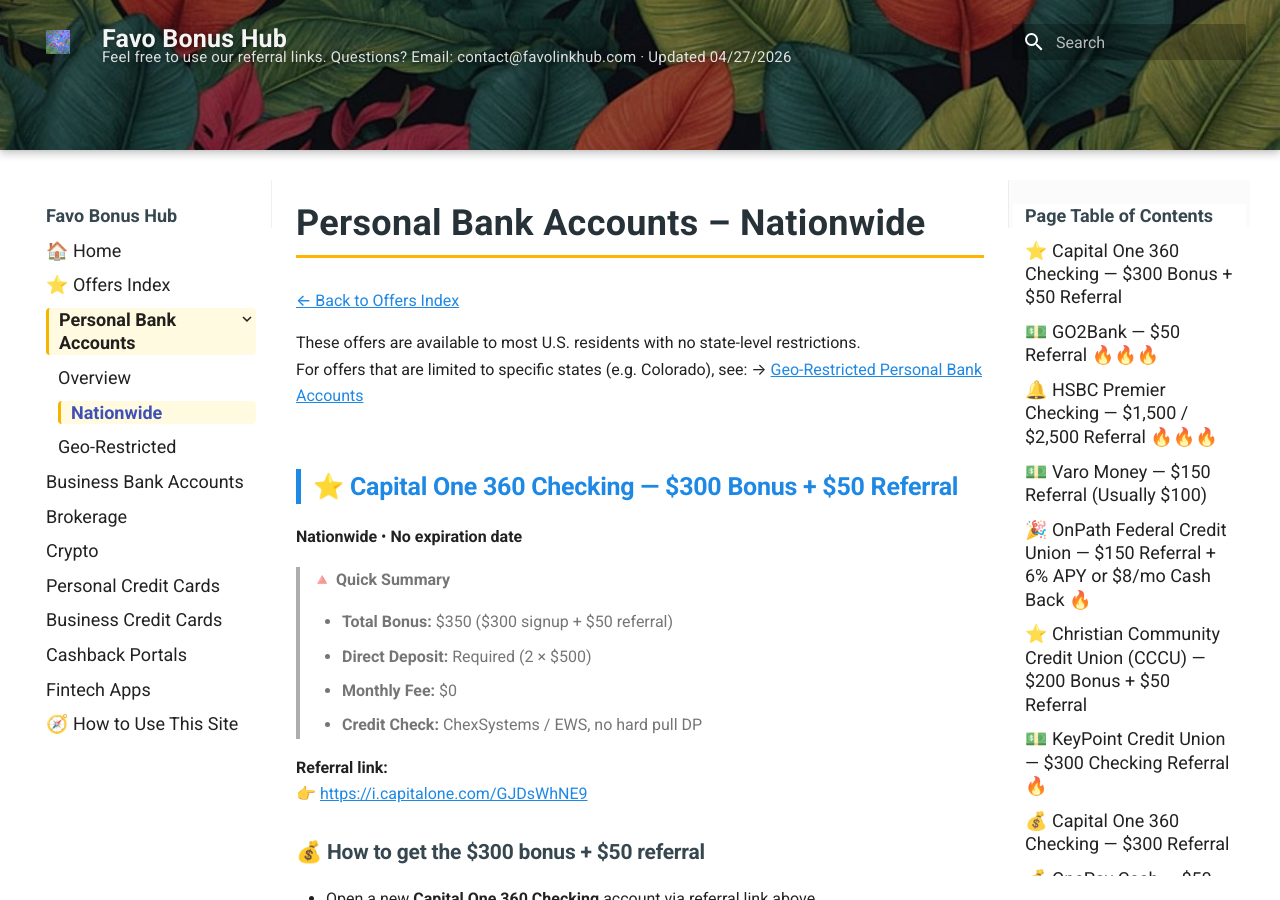
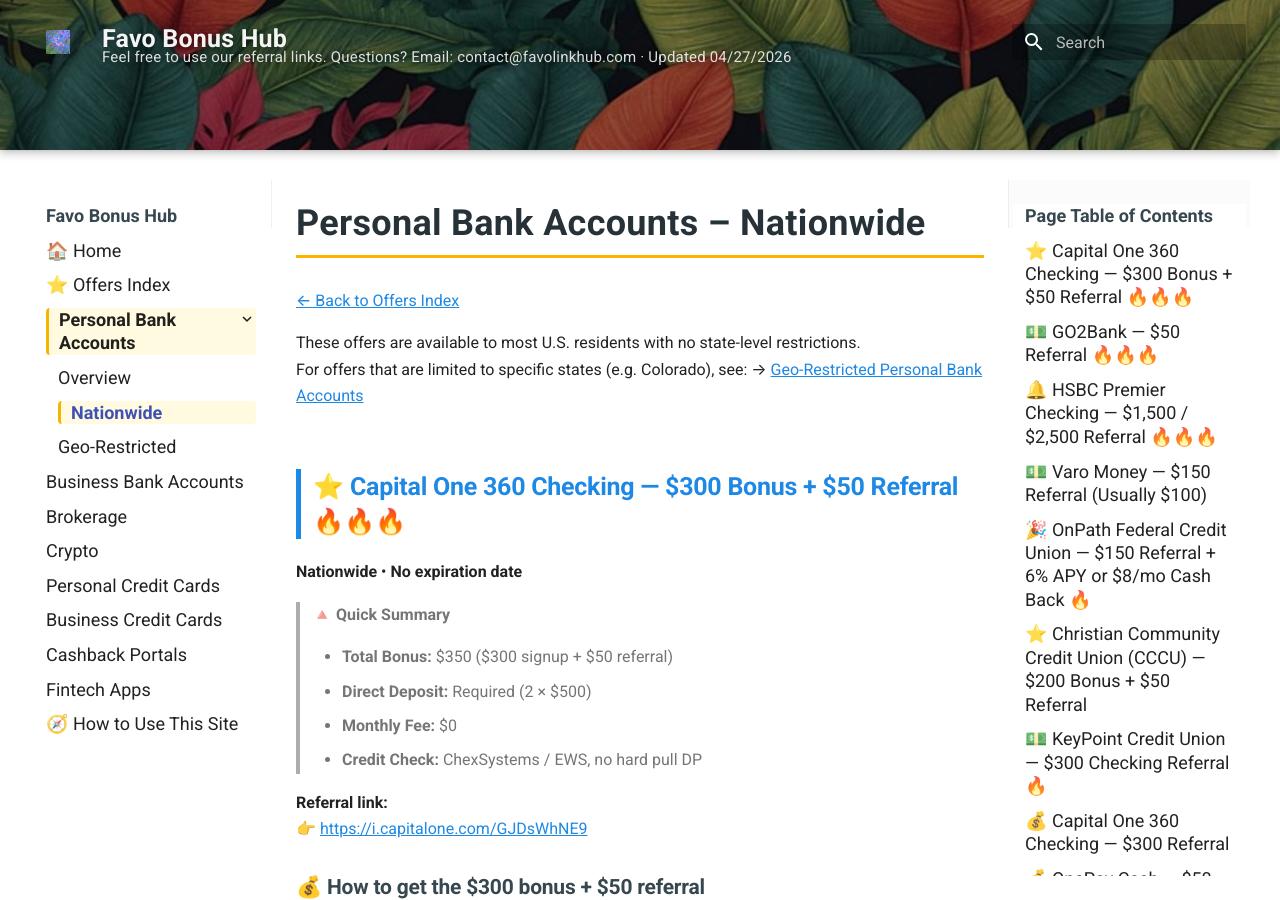
Before and after one commit to whispersofzephyr/favolinkhub-site, an MkDocs documentation site: the page built from docs/personal-bank-nationwide.md, in a window 1280 px wide and 900 px high. Built offline with MkDocs 1.6.1 and Material for MkDocs 9.7.7, drawn with Linux system fonts in a browser that asks for light colours.

```diff
--- a/docs/personal-bank-nationwide.md
+++ b/docs/personal-bank-nationwide.md
@@ -7,7 +7,7 @@ For offers that are limited to specific states (e.g. Colorado), see:
 → [Geo-Restricted Personal Bank Accounts](../personal-bank-geo/)
 
 <a id="capitalone"></a>
-## ⭐ Capital One 360 Checking — $300 Bonus + $50 Referral
+## ⭐ Capital One 360 Checking — $300 Bonus + $50 Referral 🔥🔥🔥
 **Nationwide** • **No expiration date**
 
 > 🔺 **Quick Summary**
```
